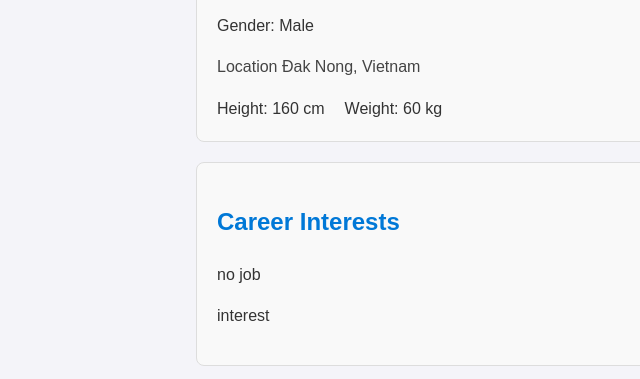
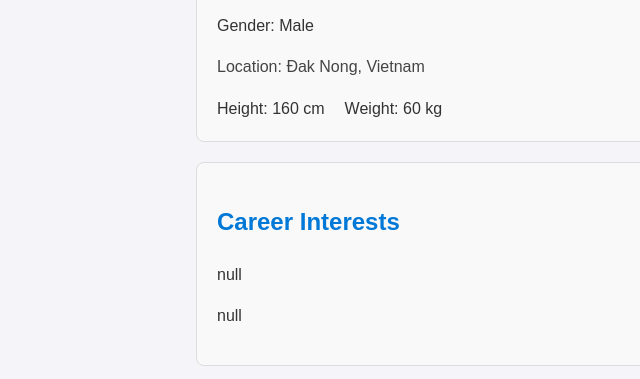
Before and after one commit to ThuatHuynh192000/Profile, a website: page index.html in a window 1280 px wide. Shown: the part 373-752 px from the top of the page, 23-663 px from the left. Drawn offline with Linux system fonts and the light colour scheme.

```diff
--- a/index.html
+++ b/index.html
@@ -16,16 +16,16 @@
         <p data-lang="about-content">Hello! My name is Huỳnh Chánh Thuật</p>
         <p data-lang="dob">Date of Birth: September 1, 2000</p>
         <p data-lang="gender">Gender: Male</p>
-        <p data-lang="location">Location: Ho Chi Minh City, Vietnam</p>
+        <p data-lang="location">Location: Dak nong, Vietnam</p>
         <div class="physical-info">
-            <p data-lang="height">Height: 170 cm</p>
-            <p data-lang="weight">Weight: 65 kg</p>
+            <p data-lang="height">Height: 16p cm</p>
+            <p data-lang="weight">Weight: 60 kg</p>
         </div>
     </section>
     <section id="career">
         <h2 data-lang="career-title">Career Interests</h2>
-        <p data-lang="job">no job</p>
-        <p data-lang="interest">interest</p>
+        <p data-lang="job">null</p>
+        <p data-lang="interest">null</p>
     </section>
     <section id="contact">
         <h2 data-lang="contact-title">Contact Information</h2>
--- a/scripts/main.js
+++ b/scripts/main.js
@@ -8,11 +8,11 @@
             "about-content": "Hello! My name is Huỳnh Chánh Thuật",
             dob: "Date of Birth: September 1, 2000",
             gender: "Gender: Male",
-            location: "Location Đak Nong, Vietnam",
+            location: "Location: Đak Nong, Vietnam",
             height: "Height: 160 cm",
             weight: "Weight: 60 kg",
-            job: "no job",
-            interest: "interest",
+            job: "null",
+            interest: "null",
             "career-title": "Career Interests",
             "contact-title": "Contact Information",
             "contact-link": "Go to Contact Page",
@@ -29,10 +29,9 @@
             location: "Nơi ở: Đắk Nông, Việt Nam",
             height: "Chiều cao: 160 cm",
             weight: "Cân nặng: 60 kg",
-            job: "không có việc",
-            interest: "sở thích",
+            job: "null",
+            interest: "null",
             "career-title": "Sở thích nghề nghiệp",
-            "career-content": "Phát triển phần mềm, AI, và Thiết kế web",
             "contact-title": "Thông tin liên hệ",
             "contact-link": "Đi đến trang liên hệ",
             email: 'Email: <a href="mailto:Huynhchanhthuat19200088@gmail.com">Huynhchanhthuat19200088@gmail.com</a>',
```
